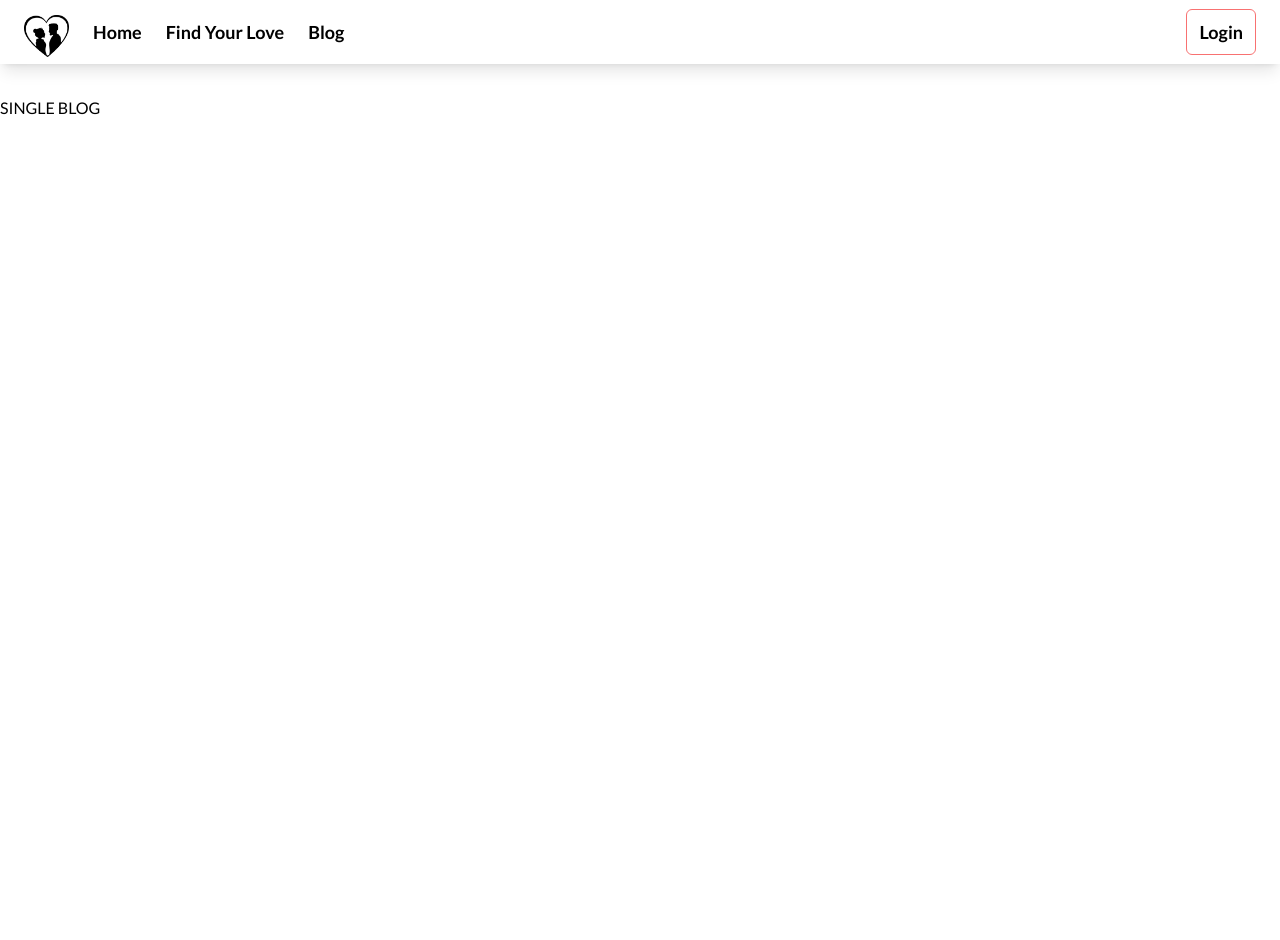
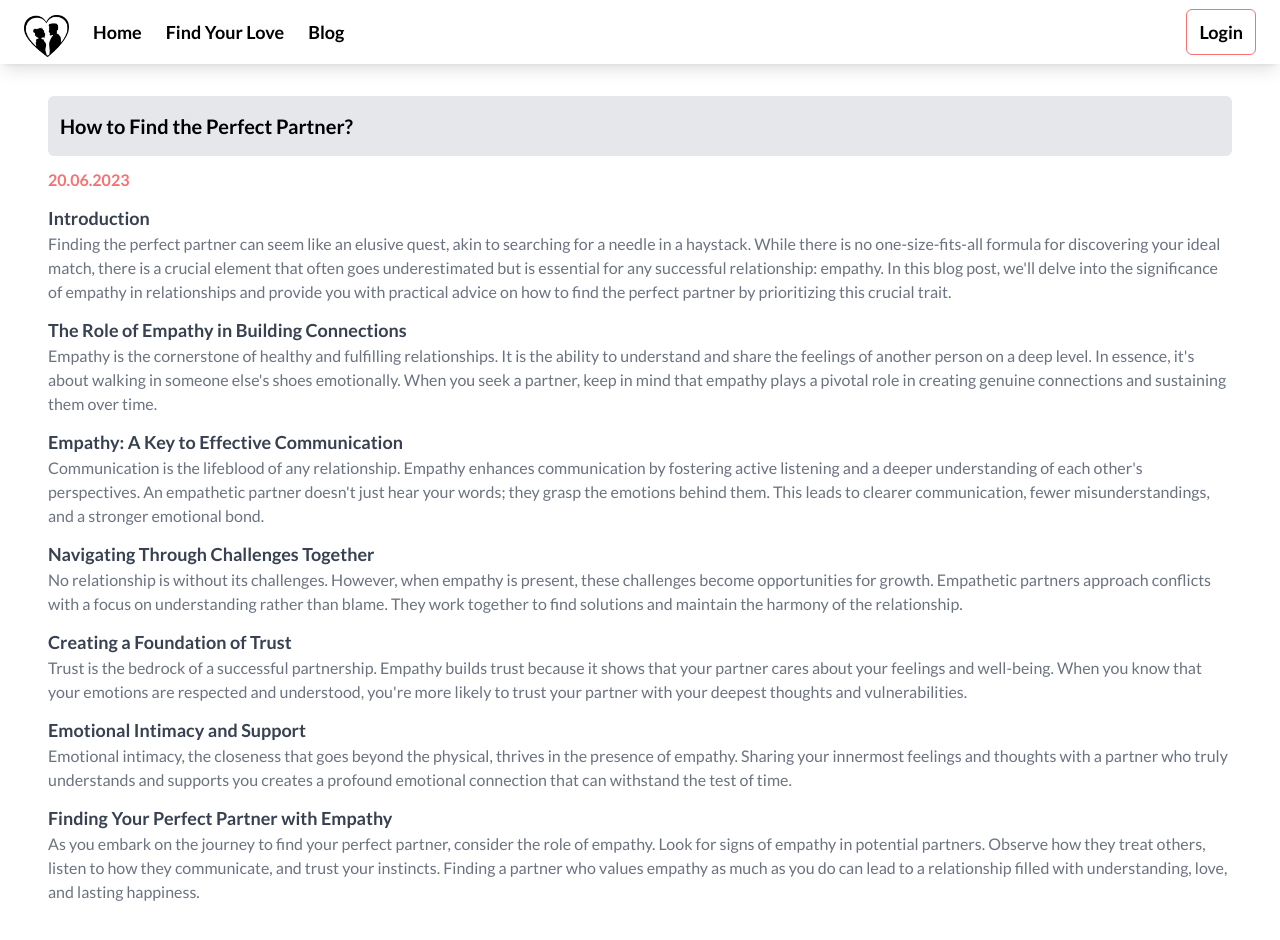
Before and after one commit to GitHubAccocount/DatingApp-Frontend, a Vue app: page /blog/1 in a window 1280 px wide. Shown: the top 940 px of the page. Before the commit the page ends 800 px from the top, so only its background shows below. Built offline with nearby package versions, Linux system fonts and the light colour scheme; data requests are answered from the project's data file.

Commit message:
feat: render SingleBlog.vue

```diff
--- a/src/views/SingleBlogView.vue
+++ b/src/views/SingleBlogView.vue
@@ -1,3 +1,7 @@
-<template>SINGLE BLOG</template>
+<template>
+  <single-blog></single-blog>
+</template>
 
-<script lang="ts" setup></script>
+<script lang="ts" setup>
+import SingleBlog from '@/components/blog/SingleBlog.vue';
+</script>
```
